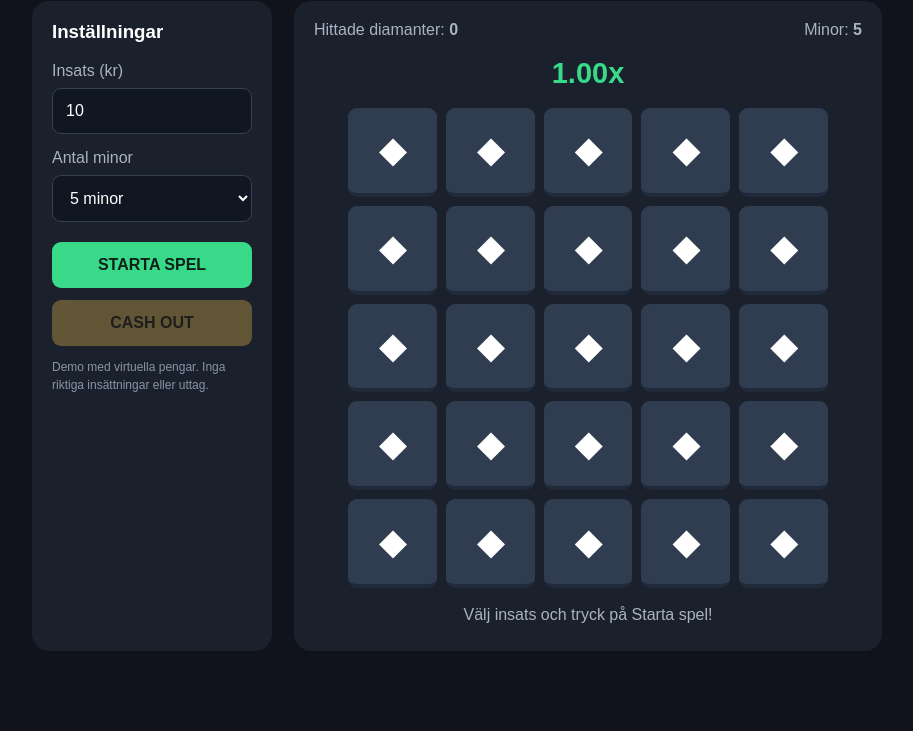
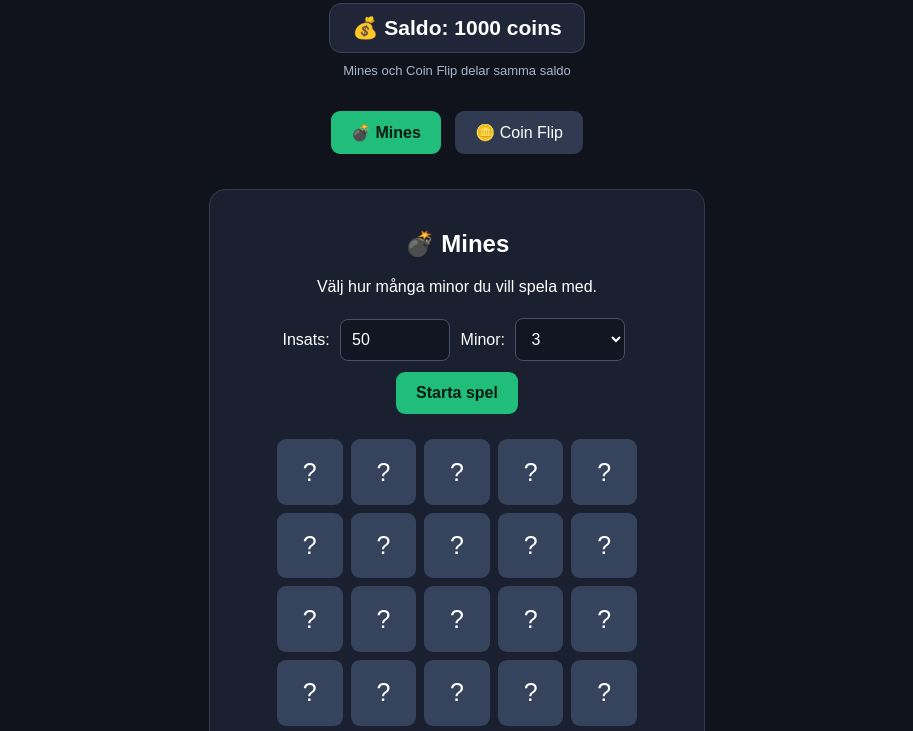
Before and after one commit to Minegamesgg/minegames, a plain HTML site: page index.html in a window 1280 px wide. Shown: the part 98-829 px from the top of the page, without its empty margins (183-1096 px from the left). Before the commit the page ends 800 px from the top, so only its background shows below. Drawn offline with Linux system fonts and the light colour scheme.

Commit message:
Update index.html

```diff
--- a/index.html
+++ b/index.html
@@ -3,263 +3,330 @@
 <html lang="sv">
 <head>
 <meta charset="UTF-8">
-<meta name="viewport" content="width=device-width, initial-scale=1">
-<title>Mines Casino</title>
+<meta name="viewport" content="width=device-width, initial-scale=1.0">
+<title>MineGames</title>
 <style>
-* { box-sizing:border-box; }
+* { box-sizing: border-box; }
 body {
-  margin:0; background:#10131b; color:white;
-  font-family:Arial,sans-serif; min-height:100vh;
-  display:flex; justify-content:center; padding:25px 12px;
+  margin: 0;
+  font-family: Arial, sans-serif;
+  background: #10131c;
+  color: white;
+  text-align: center;
 }
-.container { width:100%; max-width:850px; }
-header { display:flex; justify-content:space-between;
-align-items:center; margin-bottom:30px; }
-.logo { font-size:27px; font-weight:900; color:#39d98a; }
-.balance { background:#222938; padding:13px 20px;
-border-radius:12px; font-weight:bold; }
-.game { display:grid; grid-template-columns:240px 1fr; gap:22px; }
-.panel,.board-container {
-background:#1a202c; padding:20px; border-radius:17px;
+header { padding: 24px 12px 10px; }
+h1 { color: #55e6a5; margin-bottom: 8px; }
+.balance {
+  display: inline-block;
+  background: #202638;
+  border: 1px solid #39445c;
+  border-radius: 12px;
+  padding: 12px 22px;
+  margin: 10px;
+  font-size: 21px;
+  font-weight: bold;
 }
-label { display:block; color:#aab3c2; margin:15px 0 8px; }
-input,select {
-width:100%; padding:13px; background:#101722;
-border:1px solid #354052; border-radius:9px;
-color:white; font-size:16px;
+nav { margin: 18px 0; }
+nav button, .action {
+  border: 0;
+  border-radius: 9px;
+  padding: 12px 20px;
+  margin: 5px;
+  background: #303b52;
+  color: white;
+  font-size: 16px;
+  cursor: pointer;
 }
-button { cursor:pointer; border:0; font-weight:bold;
-border-radius:9px; padding:14px; }
-.start { background:#39d98a; color:#102019;
-width:100%; margin-top:20px; font-size:16px; }
-.cashout { background:#e9b949; color:#201900;
-width:100%; margin-top:12px; font-size:16px; }
-button:disabled { opacity:.35; cursor:not-allowed; }
+nav button.active, .action.primary {
+  background: #20bd7b;
+  color: #071a12;
+  font-weight: bold;
+}
+main {
+  max-width: 520px;
+  margin: auto;
+  padding: 12px;
+}
+.panel {
+  background: #1a2030;
+  border: 1px solid #303b52;
+  border-radius: 16px;
+  padding: 20px;
+  margin-bottom: 20px;
+}
+input, select {
+  background: #101622;
+  color: white;
+  border: 1px solid #46516a;
+  border-radius: 8px;
+  padding: 11px;
+  font-size: 16px;
+  width: 110px;
+  margin: 6px;
+}
 .grid {
-display:grid; grid-template-columns:repeat(5,1fr);
-gap:9px; max-width:480px; margin:auto;
+  display: grid;
+  grid-template-columns: repeat(5, 1fr);
+  gap: 8px;
+  max-width: 360px;
+  margin: 20px auto;
 }
 .tile {
-aspect-ratio:1; background:#303d51;
-border-bottom:4px solid #202a3a;
-color:white; font-size:clamp(20px,5vw,34px);
-transition:.15s;
+  aspect-ratio: 1;
+  border: 0;
+  border-radius: 9px;
+  background: #35435d;
+  color: white;
+  font-size: 25px;
+  cursor: pointer;
 }
-.tile:hover:not(:disabled) { background:#40516a; }
-.tile.safe { background:#39d98a; border-color:#20a66a; }
-.tile.bomb { background:#e34b58; border-color:#a82e3b; }
-.tile:disabled { opacity:1; }
-.stats { display:flex; justify-content:space-between;
-margin-bottom:18px; color:#aab3c2; }
-.multiplier { text-align:center; font-size:29px;
-font-weight:bold; color:#39d98a; margin:18px; }
-.message { text-align:center; color:#aab3c2;
-min-height:25px; margin-top:18px; }
-h3 { margin-top:0; }
-@media(max-width:650px) {
-.game { grid-template-columns:1fr; }
-.panel { order:2; }
-.board-container { order:1; }
-.grid { gap:6px; }
+.tile:disabled { cursor: default; }
+.tile.safe { background: #168b61; }
+.tile.mine { background: #bd394c; }
+.coin {
+  font-size: 85px;
+  margin: 20px;
+  min-height: 110px;
 }
+.result { min-height: 28px; font-weight: bold; }
+.small { color: #aab5c9; font-size: 13px; }
+.hidden { display: none; }
 </style>
 </head>
 <body>
-<div class="container">
+
 <header>
-  <div class="logo">💎 MINES</div>
-  <div class="balance">Saldo: <span id="balance">1000.00</span> kr</div>
+  <h1>🎮 MineGames</h1>
+  <div class="balance">💰 Saldo: <span id="balance">1000</span> coins</div>
+  <div class="small">Mines och Coin Flip delar samma saldo</div>
 </header>
 
-<div class="game">
-  <div class="panel">
-    <h3>Inställningar</h3>
-    <label>Insats (kr)</label>
-    <input id="bet" type="number" value="10" min="1" max="1000">
+<nav>
+  <button id="minesTab" class="active" onclick="showGame('mines')">💣 Mines</button>
+  <button id="coinTab" onclick="showGame('coin')">🪙 Coin Flip</button>
+</nav>
 
-    <label>Antal minor</label>
-    <select id="mines">
-      <option value="1">1 mina</option>
-      <option value="3">3 minor</option>
-      <option value="5" selected>5 minor</option>
-      <option value="8">8 minor</option>
-      <option value="10">10 minor</option>
-      <option value="15">15 minor</option>
-      <option value="20">20 minor</option>
-      <option value="24">24 minor</option>
-    </select>
+<main>
+  <section id="minesGame" class="panel">
+    <h2>💣 Mines</h2>
+    <p>Välj hur många minor du vill spela med.</p>
 
-    <button class="start" id="start" onclick="startGame()">
-      STARTA SPEL
-    </button>
-    <button class="cashout" id="cashout" onclick="cashOut()" disabled>
-      CASH OUT
-    </button>
-    <p style="color:#8995a7;font-size:12px;line-height:1.5">
-      Demo med virtuella pengar. Inga riktiga insättningar
-      eller uttag.
-    </p>
-  </div>
+    <div>
+      <label>Insats:</label>
+      <input id="minesBet" type="number" min="1" value="50">
+      <label>Minor:</label>
+      <select id="mineCount">
+        <option value="1">1</option>
+        <option value="3" selected>3</option>
+        <option value="5">5</option>
+        <option value="10">10</option>
+        <option value="15">15</option>
+        <option value="20">20</option>
+      </select>
+    </div>
 
-  <div class="board-container">
-    <div class="stats">
-      <span>Hittade diamanter: <b id="found">0</b></span>
-      <span>Minor: <b id="mineCount">5</b></span>
+    <button class="action primary" id="startMines" onclick="startMines()">Starta spel</button>
+    <div class="grid" id="mineGrid"></div>
+    <h3>Multiplikator: <span id="multiplier">1.00</span>x</h3>
+    <p class="result" id="minesResult">Starta ett spel för att börja!</p>
+    <button class="action primary" id="cashout" onclick="cashout()" disabled>Cash Out</button>
+  </section>
+
+  <section id="coinGame" class="panel hidden">
+    <h2>🪙 Coin Flip</h2>
+    <p>Välj krona eller klave. Rätt gissning ger 2x insatsen tillbaka.</p>
+
+    <div>
+      <label>Insats:</label>
+      <input id="coinBet" type="number" min="1" value="50">
     </div>
-    <div class="multiplier" id="multiplier">1.00x</div>
-    <div class="grid" id="grid"></div>
-    <div class="message" id="message">
-      Välj insats och tryck på Starta spel!
+
+    <div>
+      <button class="action" onclick="chooseSide('krona')" id="heads">👑 Krona</button>
+      <button class="action" onclick="chooseSide('klave')" id="tails">🦅 Klave</button>
     </div>
-  </div>
-</div>
-</div>
+
+    <div class="coin" id="coin">🪙</div>
+    <p class="result" id="coinResult">Välj krona eller klave!</p>
+    <button class="action primary" onclick="flipCoin()">Kasta myntet</button>
+  </section>
+
+  <p class="small">Endast virtuella coins. Inga riktiga pengar används.</p>
+  <button class="action" onclick="resetBalance()">Återställ saldo till 1000</button>
+</main>
 
 <script>
-let balance = 1000;
-let bet = 0;
-let minePositions = [];
+let balance = Number(localStorage.getItem("minegamesBalance")) || 1000;
+
+let mines = [];
 let revealed = [];
-let mineCount = 5;
-let multiplier = 1;
-let playing = false;
-let roundOver = false;
+let mineBet = 0;
+let mineActive = false;
+let safeCount = 0;
+let mineMultiplier = 1;
+let selectedSide = null;
 
-const $ = id => document.getElementById(id);
-
-function update() {
-  $("balance").textContent = balance.toFixed(2);
-  $("found").textContent = revealed.length;
-  $("mineCount").textContent = mineCount;
-  $("multiplier").textContent = multiplier.toFixed(2) + "x";
-  $("cashout").disabled = !playing || revealed.length === 0;
+function updateBalance() {
+  document.getElementById("balance").textContent = balance.toFixed(0);
+  localStorage.setItem("minegamesBalance", balance);
 }
 
-function randomMines(count) {
-  let positions = [];
-  while (positions.length < count) {
-    let n = crypto.getRandomValues(new Uint32Array(1))[0] % 25;
-    if (!positions.includes(n)) positions.push(n);
-  }
-  return positions;
+function showGame(game) {
+  document.getElementById("minesGame").classList.toggle("hidden", game !== "mines");
+  document.getElementById("coinGame").classList.toggle("hidden", game !== "coin");
+  document.getElementById("minesTab").classList.toggle("active", game === "mines");
+  document.getElementById("coinTab").classList.toggle("active", game === "coin");
 }
 
-function startGame() {
-  if (playing) return;
+function resetBalance() {
+  if (confirm("Vill du återställa saldot till 1000 coins?")) {
+    balance = 1000;
+    updateBalance();
+  }
+}
 
-  bet = Number($("bet").value);
-  mineCount = Number($("mines").value);
+function startMines() {
+  if (mineActive) return;
 
-  if (!Number.isFinite(bet) || bet <= 0 || bet > balance) {
-    $("message").textContent = "Ogiltig insats eller för lågt saldo!";
+  const bet = Number(document.getElementById("minesBet").value);
+  const count = Number(document.getElementById("mineCount").value);
+
+  if (!Number.isInteger(bet) || bet < 1 || bet > balance) {
+    alert("Ange en giltig insats som inte överstiger ditt saldo.");
     return;
   }
 
+  mineBet = bet;
   balance -= bet;
-  minePositions = randomMines(mineCount);
+  updateBalance();
+
+  mines = [];
   revealed = [];
-  multiplier = 1;
-  playing = true;
-  roundOver = false;
+  safeCount = 0;
+  mineMultiplier = 1;
+  mineActive = true;
 
-  $("start").disabled = true;
-  $("bet").disabled = true;
-  $("mines").disabled = true;
-  $("message").textContent = "Hitta diamanterna och undvik minorna!";
+  while (mines.length < count) {
+    const position = Math.floor(Math.random() * 25);
+    if (!mines.includes(position)) mines.push(position);
+  }
+
+  document.getElementById("minesResult").textContent = "Hitta diamanter och undvik minorna!";
+  document.getElementById("multiplier").textContent = "1.00";
+  document.getElementById("cashout").disabled = true;
+  document.getElementById("startMines").disabled = true;
+
   renderGrid();
-  update();
 }
 
 function renderGrid() {
-  const grid = $("grid");
+  const grid = document.getElementById("mineGrid");
   grid.innerHTML = "";
 
   for (let i = 0; i < 25; i++) {
     const tile = document.createElement("button");
     tile.className = "tile";
-    tile.textContent = "◆";
+    tile.textContent = "?";
+    tile.disabled = !mineActive || revealed.includes(i);
+    tile.onclick = () => revealTile(i);
 
     if (revealed.includes(i)) {
-      tile.classList.add("safe");
-      tile.textContent = "💎";
-      tile.disabled = true;
+      if (mines.includes(i)) {
+        tile.textContent = "💣";
+        tile.classList.add("mine");
+      } else {
+        tile.textContent = "💎";
+        tile.classList.add("safe");
+      }
     }
-
-    tile.onclick = () => clickTile(i);
     grid.appendChild(tile);
   }
 }
 
-function calculateMultiplier(safeCount) {
-  let probability = 1;
-  for (let i = 0; i < safeCount; i++) {
-    probability *= (25 - mineCount - i) / (25 - i);
-  }
-  return 0.99 / probability;
-}
+function revealTile(index) {
+  if (!mineActive || revealed.includes(index)) return;
 
-function clickTile(index) {
-  if (!playing || revealed.includes(index)) return;
+  revealed.push(index);
 
-  if (minePositions.includes(index)) {
-    playing = false;
-    roundOver = true;
-    revealAll();
-    $("message").textContent = "💥 BOOM! Du förlorade insatsen.";
-    $("start").disabled = false;
-    $("bet").disabled = false;
-    $("mines").disabled = false;
-    update();
+  if (mines.includes(index)) {
+    mineActive = false;
+    renderGrid();
+    document.getElementById("minesResult").textContent = "💥 Du träffade en mina! Du förlorade insatsen.";
+    document.getElementById("startMines").disabled = false;
+    document.getElementById("cashout").disabled = true;
     return;
   }
 
-  revealed.push(index);
-  multiplier = calculateMultiplier(revealed.length);
+  safeCount++;
+  const totalSafe = 25 - mines.length;
+  mineMultiplier = 0.97 * (25 / (25 - mines.length));
+
+  for (let i = 1; i < safeCount; i++) {
+    mineMultiplier *= (25 - i) / (25 - mines.length - i);
+  }
+
+  document.getElementById("multiplier").textContent = mineMultiplier.toFixed(2);
+  document.getElementById("minesResult").textContent = "💎 Snyggt! Du kan fortsätta eller ta ut vinsten.";
+  document.getElementById("cashout").disabled = false;
 
   renderGrid();
-  update();
+}
 
-  $("message").textContent =
-    "💎 Diamant hittad! Du kan fortsätta eller ta ut vinsten.";
+function cashout() {
+  if (!mineActive || safeCount === 0) return;
 
-  if (revealed.length === 25 - mineCount) {
-    cashOut();
+  const winnings = mineBet * mineMultiplier;
+  balance += winnings;
+  updateBalance();
+
+  mineActive = false;
+  document.getElementById("minesResult").textContent =
+    "🎉 Du tog ut " + winnings.toFixed(2) + " coins!";
+  document.getElementById("cashout").disabled = true;
+  document.getElementById("startMines").disabled = false;
+  renderGrid();
+}
+
+function chooseSide(side) {
+  selectedSide = side;
+  document.getElementById("heads").style.outline = side === "krona" ? "2px solid #55e6a5" : "none";
+  document.getElementById("tails").style.outline = side === "klave" ? "2px solid #55e6a5" : "none";
+  document.getElementById("coinResult").textContent = "Du valde " + side + ". Tryck på Kasta myntet!";
+}
+
+function flipCoin() {
+  if (!selectedSide) {
+    alert("Välj krona eller klave först!");
+    return;
+  }
+
+  const bet = Number(document.getElementById("coinBet").value);
+
+  if (!Number.isInteger(bet) || bet < 1 || bet > balance) {
+    alert("Ange en giltig insats som inte överstiger ditt saldo.");
+    return;
+  }
+
+  balance -= bet;
+  updateBalance();
+
+  const result = Math.random() < 0.5 ? "krona" : "klave";
+  document.getElementById("coin").textContent = result === "krona" ? "👑" : "🦅";
+
+  if (selectedSide === result) {
+    const winnings = bet * 2;
+    balance += winnings;
+    updateBalance();
+    document.getElementById("coinResult").textContent =
+      "🎉 Rätt! Du vann " + winnings + " coins!";
+  } else {
+    document.getElementById("coinResult").textContent =
+      "❌ Det blev " + result + ". Du förlorade insatsen.";
   }
 }
 
-function revealAll() {
-  const tiles = document.querySelectorAll(".tile");
-  tiles.forEach((tile, i) => {
-    if (minePositions.includes(i)) {
-      tile.classList.add("bomb");
-      tile.textContent = "💣";
-    } else if (revealed.includes(i)) {
-      tile.classList.add("safe");
-      tile.textContent = "💎";
-    }
-    tile.disabled = true;
-  });
-}
-
-function cashOut() {
-  if (!playing || revealed.length === 0) return;
-
-  const winnings = bet * multiplier;
-  balance += winnings;
-  playing = false;
-
-  revealAll();
-  $("message").textContent =
-    "🎉 Du tog ut " + winnings.toFixed(2) + " kr!";
-
-  $("start").disabled = false;
-  $("bet").disabled = false;
-  $("mines").disabled = false;
-  update();
-}
-
+updateBalance();
 renderGrid();
-update();
 </script>
 </body>
 </html>
```
